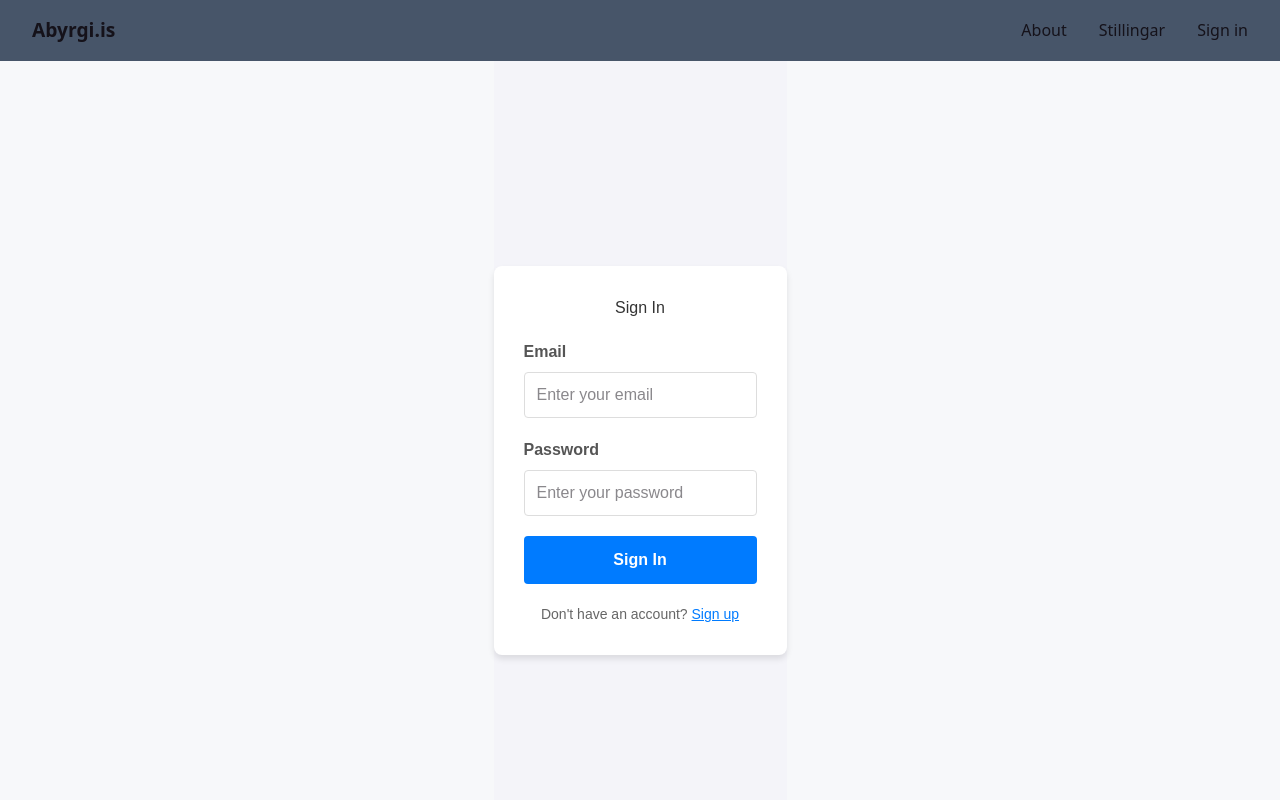
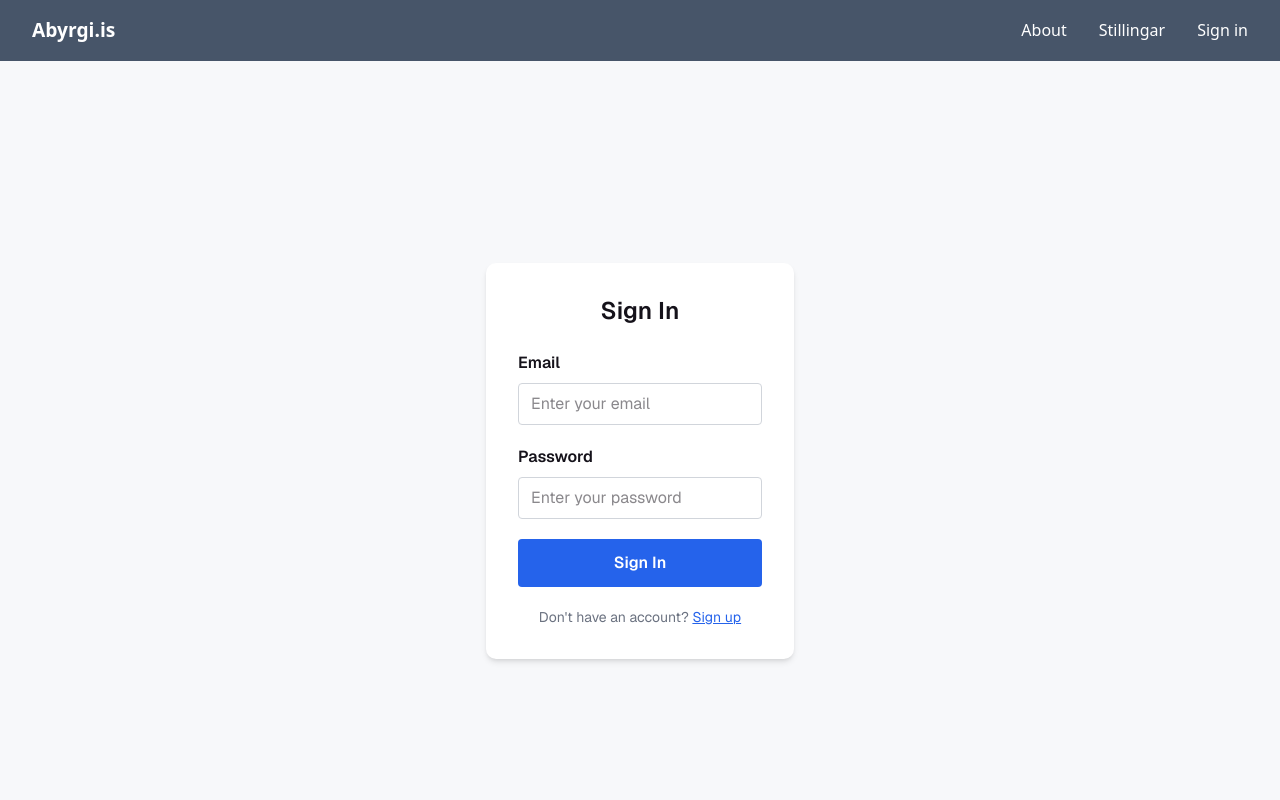
Before and after one commit to Abyrgi-is/Abyrgi.is, a Next.js app in the folder abyrgi.is/: page /sign_in in a window 1280 px wide. Shown: the top 800 px of the page. Built offline with nearby package versions, Linux system fonts and the light colour scheme; no server answers.

Commit message:
Final css complete.

```diff
--- a/abyrgi.is/src/app/borga/page.tsx
+++ b/abyrgi.is/src/app/borga/page.tsx
@@ -105,9 +105,9 @@ export default function BorgaPage() {
             </div>
 
             {/* Pricing */}
-            <div className="bg-white rounded-lg shadow-md p-6">
+            <div className="bg-white dark:bg-gray-800 rounded-lg shadow-md p-6">
                 <h2 className="text-xl font-semibold mb-4 text-gray-900 dark:text-gray-100">Verðlag</h2>
-                <div className="text-lg text-gray-700 space-y-2">
+                <div className="text-lg text-gray-700 dark:text-gray-200 space-y-2">
                     <p>Verð start gjald: <span className="font-semibold">1000kr</span></p>
                     <p>Km verð: <span className="font-semibold">250kr</span></p>
                     <p className="text-sm text-gray-500">
--- a/abyrgi.is/src/app/globals.css
+++ b/abyrgi.is/src/app/globals.css
@@ -77,27 +77,6 @@ body {
 /* Footer styling to match */
 footer {
   background-color: #475569 !important;
-}
-
-/* Ensure good contrast on your color scheme */
-.page-content h1,
-.page-content h2,
-.page-content h3,
-.page-content h4,
-.page-content h5,
-.page-content h6 {
-  color: #15121A;
-}
-
-@media (prefers-color-scheme: dark) {
-  .page-content h1,
-  .page-content h2,
-  .page-content h3,
-  .page-content h4,
-  .page-content h5,
-  .page-content h6 {
-    color: #F7F8FA;
-  }
 }
 
 /* Button and link styling for your color scheme */
--- a/abyrgi.is/src/components/ui/CarSelector.tsx
+++ b/abyrgi.is/src/components/ui/CarSelector.tsx
@@ -99,12 +99,12 @@ export default function CarSelector({ onCarSelect }: CarSelectorProps) {
               className={`p-4 border-2 rounded-lg cursor-pointer transition-colors ${
                 selectedCar?.id === car.id
                   ? 'border-blue-600 bg-blue-50'
-                  : 'border-gray-200 hover:border-gray-300'
+                  : 'border-gray-300 hover:border-gray-300'
               }`}
             >
               <div className="flex justify-between items-start">
                 <div>
-                  <h3 className="font-semibold text-lg text-gray-500 dark:text-gray-500">
+                  <h3 style={{ color: selectedCar?.id === car.id ? 'gray' : 'inherit' }} className="font-semibold text-lg text-gray-500 dark:text-gray-500">
                     {car.make} {car.model}
                   </h3>
                   <p className="text-gray-500 dark:text-gray-500">{car.color} • {car.year}</p>
--- a/abyrgi.is/src/components/ui/forms/signinform.tsx
+++ b/abyrgi.is/src/components/ui/forms/signinform.tsx
@@ -32,7 +32,6 @@ export default function SignInForm() {
         setMessage(`❌ Sign-in failed: ${error.message}`)
       } else {
         setMessage('✅ Sign-in successful!')
-        // Redirect to the intended page or default to minarsidur
         const redirectTo = searchParams.get('redirect') || '/minarsidur'
         router.push(redirectTo)
       }
@@ -44,52 +43,131 @@ export default function SignInForm() {
   }
 
   return (
-    <div style={{
-      display: 'flex',
-      justifyContent: 'center',
-      alignItems: 'center',
-      height: '100vh',
-      backgroundColor: '#f4f4f9',
-      fontFamily: 'Arial, sans-serif',
-    }}>
-      <div style={{
-        width: '100%',
-        maxWidth: 400,
-        backgroundColor: '#ffffff',
-        padding: 30,
-        borderRadius: 8,
-        boxShadow: '0 4px 6px rgba(0, 0, 0, 0.1)',
-      }}>
-        <h2 style={{
-          textAlign: 'center',
-          marginBottom: 20,
-          color: '#333',
-        }}>Sign In</h2>
+    <>
+      <style jsx>{`
+        .page-wrapper {
+          background: #F7F8FA;
+        }
+        .form-card {
+          background: white;
+          color: #15121A;
+        }
+        .form-title {
+          color: #15121A;
+        }
+        .confirmation-box {
+          background: #dbeafe;
+          color: #1e40af;
+          border-color: #bfdbfe;
+        }
+        .form-label {
+          color: #15121A;
+        }
+        .form-input {
+          border-color: #d1d5db;
+          background: white;
+          color: #15121A;
+        }
+        .form-input:focus {
+          border-color: #3b82f6;
+        }
+        .submit-button {
+          background: #2563eb;
+          color: white;
+        }
+        .submit-button:hover:not(:disabled) {
+          background: #1d4ed8;
+        }
+        .submit-button:disabled {
+          background: #9ca3af;
+        }
+        .success-message {
+          background: #d1fae5;
+          color: #065f46;
+          border-color: #6ee7b7;
+        }
+        .error-message {
+          background: #fee2e2;
+          color: #991b1b;
+          border-color: #fca5a5;
+        }
+        .footer-text {
+          color: #6b7280;
+        }
+        .footer-link {
+          color: #2563eb;
+        }
+        .footer-link:hover {
+          color: #1d4ed8;
+        }
+
+        @media (prefers-color-scheme: dark) {
+          .page-wrapper {
+            background: #15121A;
+          }
+          .form-card {
+            background: #1e293b;
+            color: #F7F8FA;
+          }
+          .form-title {
+            color: #F7F8FA;
+          }
+          .confirmation-box {
+            background: rgba(30, 58, 138, 0.3);
+            color: #93c5fd;
+            border-color: #1e40af;
+          }
+          .form-label {
+            color: #F7F8FA;
+          }
+          .form-input {
+            border-color: #4b5563;
+            background: #374151;
+            color: #F7F8FA;
+          }
+          .form-input:focus {
+            border-color: #3b82f6;
+          }
+          .submit-button:disabled {
+            background: #4b5563;
+          }
+          .success-message {
+            background: rgba(5, 150, 105, 0.3);
+            color: #6ee7b7;
+            border-color: #059669;
+          }
+          .error-message {
+            background: rgba(153, 27, 27, 0.3);
+            color: #fca5a5;
+            border-color: #991b1b;
+          }
+          .footer-text {
+            color: #9ca3af;
+          }
+          .footer-link {
+            color: #60a5fa;
+          }
+          .footer-link:hover {
+            color: #93c5fd;
+          }
+        }
+      `}</style>
+
+      <div className="page-wrapper flex justify-center items-center min-h-screen font-sans">
+        <div className="form-card w-full max-w-md p-8 rounded-lg shadow-md">
+          <h2 className="form-title text-center text-2xl font-semibold mb-6">
+            Sign In
+          </h2>
 
           {confirmationMessage && (
-          <div style={{
-            marginBottom: 20,
-            padding: 15,
-            backgroundColor: '#e3f2fd',
-            color: '#1565c0',
-            borderRadius: 4,
-            border: '1px solid #90caf9',
-            textAlign: 'center',
-            fontSize: 14,
-            lineHeight: '1.4',
-          }}>
+            <div className="confirmation-box mb-5 p-4 rounded border text-center text-sm leading-relaxed">
               📧 {confirmationMessage}
             </div>
           )}
 
           <form onSubmit={handleLogin}>
-          <div style={{ marginBottom: 20 }}>
-            <label style={{
-              display: 'block',
-              marginBottom: 8,
-              fontWeight: 'bold',
-              color: '#555',
-            }}>
+            <div className="mb-5">
+              <label className="form-label block mb-2 font-semibold">
                 Email
               </label>
               <input
@@ -97,28 +175,13 @@ export default function SignInForm() {
                 value={email}
                 onChange={(e) => setEmail(e.target.value)}
                 required
-              style={{
-                width: '100%',
-                padding: '10px 12px',
-                border: '1px solid #ddd',
-                borderRadius: 4,
-                fontSize: 16,
-                outline: 'none',
-                transition: 'border-color 0.2s',
-              }}
+                className="form-input w-full px-3 py-2 border rounded outline-none transition-colors"
                 placeholder="Enter your email"
-              onFocus={(e) => e.target.style.borderColor = '#007bff'}
-              onBlur={(e) => e.target.style.borderColor = '#ddd'}
               />
             </div>
 
-          <div style={{ marginBottom: 20 }}>
-            <label style={{
-              display: 'block',
-              marginBottom: 8,
-              fontWeight: 'bold',
-              color: '#555',
-            }}>
+            <div className="mb-5">
+              <label className="form-label block mb-2 font-semibold">
                 Password
               </label>
               <input
@@ -126,77 +189,38 @@ export default function SignInForm() {
                 value={password}
                 onChange={(e) => setPassword(e.target.value)}
                 required
-              style={{
-                width: '100%',
-                padding: '10px 12px',
-                border: '1px solid #ddd',
-                borderRadius: 4,
-                fontSize: 16,
-                outline: 'none',
-                transition: 'border-color 0.2s',
-              }}
+                className="form-input w-full px-3 py-2 border rounded outline-none transition-colors"
                 placeholder="Enter your password"
-              onFocus={(e) => e.target.style.borderColor = '#007bff'}
-              onBlur={(e) => e.target.style.borderColor = '#ddd'}
               />
             </div>
 
             <button
               type="submit"
               disabled={loading}
-            style={{
-              width: '100%',
-              padding: '12px',
-              backgroundColor: loading ? '#ccc' : '#007bff',
-              color: 'white',
-              border: 'none',
-              borderRadius: 4,
-              fontSize: 16,
-              fontWeight: 'bold',
-              cursor: loading ? 'not-allowed' : 'pointer',
-              transition: 'background-color 0.2s',
-            }}
+              className="submit-button w-full py-3 font-semibold rounded transition-colors cursor-pointer disabled:cursor-not-allowed"
             >
               {loading ? 'Signing in...' : 'Sign In'}
             </button>
           </form>
 
           {message && (
-          <div style={{
-            marginTop: 20,
-            padding: 15,
-            backgroundColor: message.includes('✅') ? '#d4edda' : '#f8d7da',
-            color: message.includes('✅') ? '#155724' : '#721c24',
-            borderRadius: 4,
-            border: `1px solid ${message.includes('✅') ? '#c3e6cb' : '#f5c6cb'}`,
-            textAlign: 'center',
-          }}>
+            <div className={`mt-5 p-4 rounded border text-center ${
+              message.includes('✅') ? 'success-message' : 'error-message'
+            }`}>
               {message}
             </div>
           )}
 
-        <div style={{
-          marginTop: 20,
-          textAlign: 'center',
-        }}>
-          <p style={{
-            fontSize: 14,
-            color: '#666',
-            margin: 0,
-          }}>
+          <div className="mt-5 text-center">
+            <p className="footer-text text-sm m-0">
               Don&apos;t have an account?{' '}
-            <a
-              href="/sign_up"
-              style={{
-                color: '#007bff',
-                textDecoration: 'underline',
-              }}
-            >
+              <a href="/sign_up" className="footer-link underline">
                 Sign up
               </a>
             </p>
           </div>
         </div>
       </div>
+    </>
   )
 }
```
Also changed, not shown: abyrgi.is/src/app/Header.tsx (+15 -7 lines), abyrgi.is/src/app/minarsidur/CarManager.tsx (+34 -6 lines), abyrgi.is/src/app/review/page.tsx (+24 -3 lines). Lines whose indentation alone changed are shown as unchanged.
